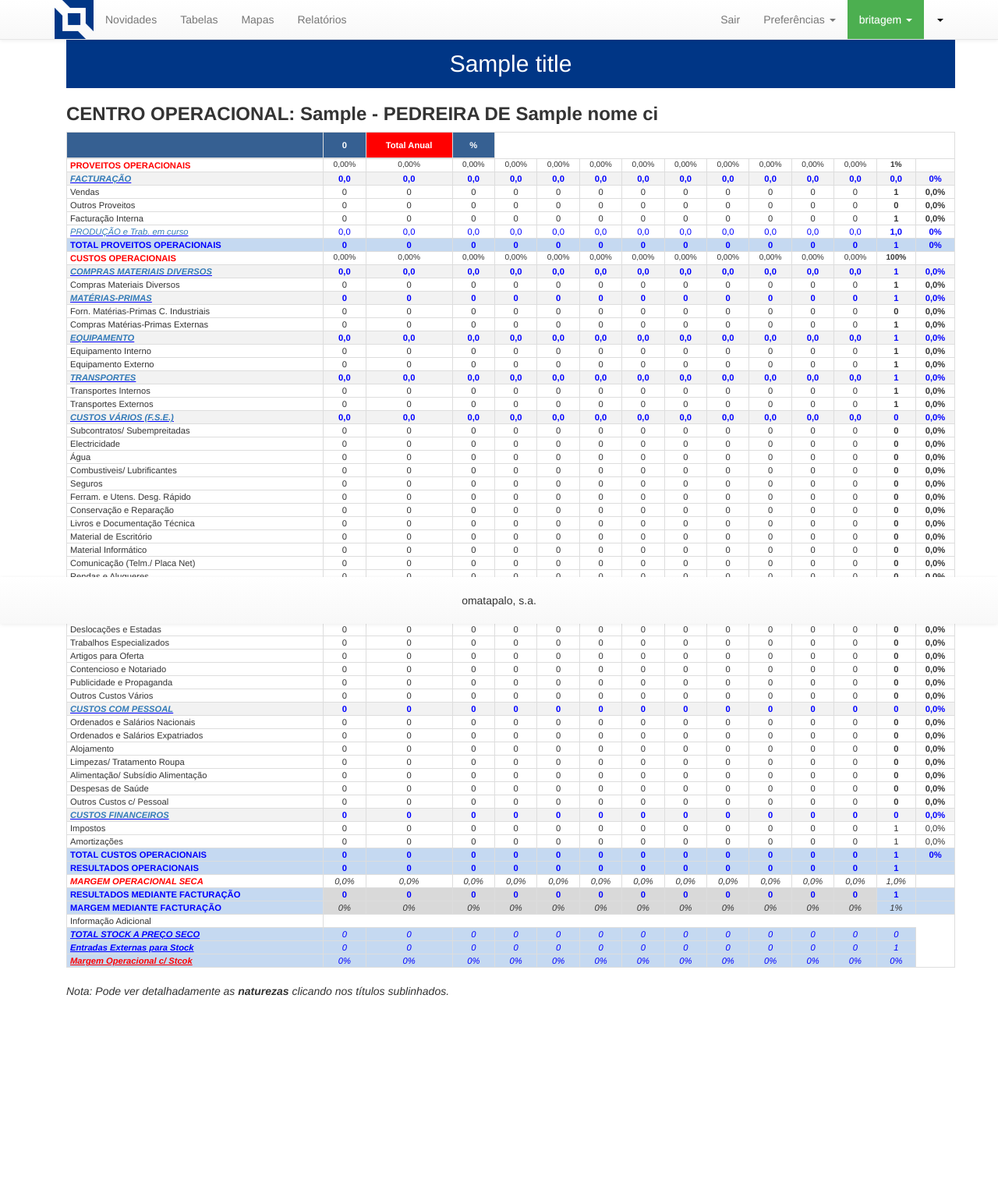
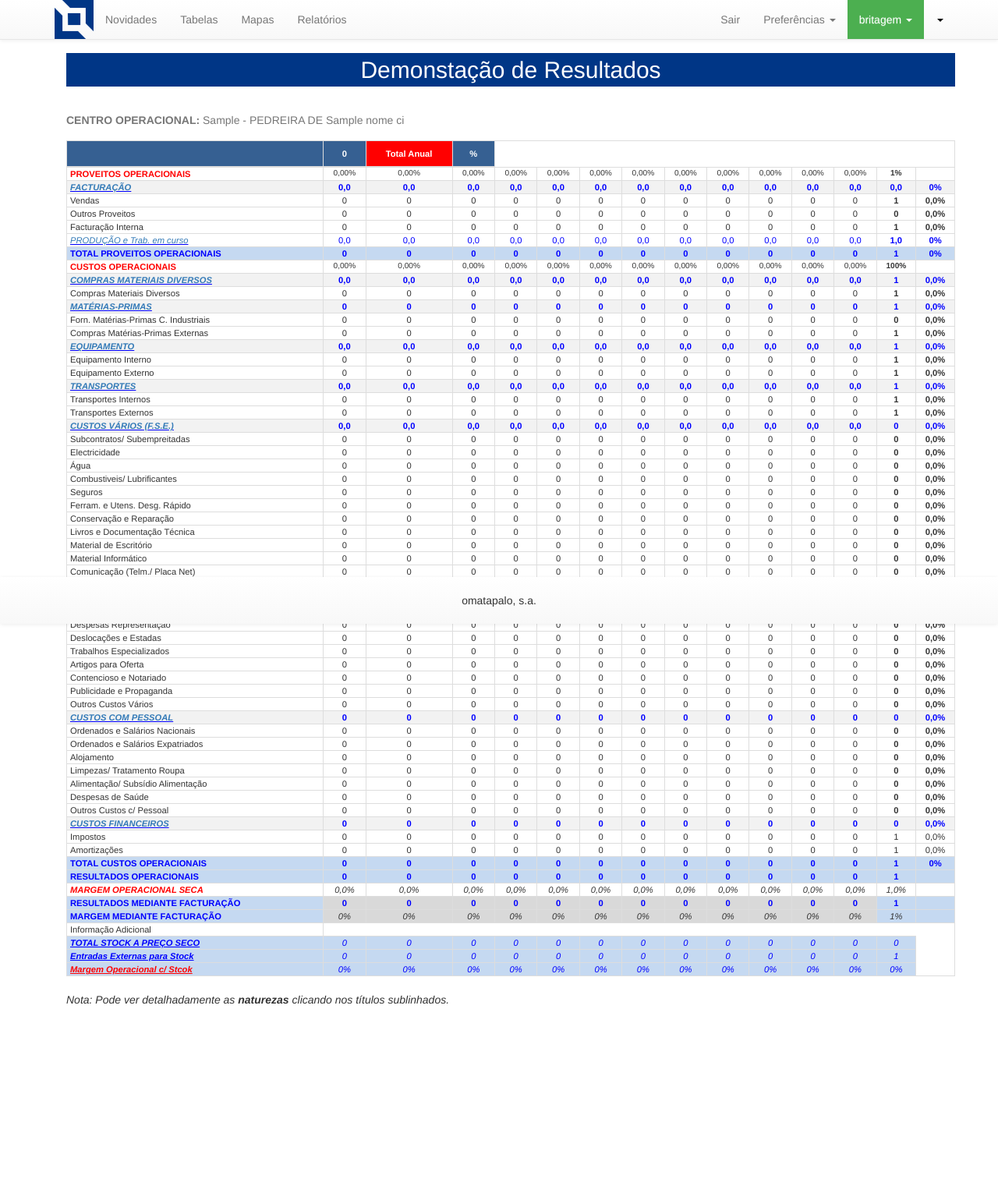
Before and after one commit to luis-alves/omatapalo, a PHP site: template templates/relatorios/dresultados/relatorio.twig in a window 1280 px wide. Shown: the top 1521 px of the page at 78% size. Before the commit the page ends 1277 px from the top, so only its background shows below. Run offline with PHP 8.4, Linux system fonts and the light colour scheme; the template is opened without the code that fills it: most values are stand-ins (such as "Sample title", 1, 10 or a date in 2020); some libraries are stand-ins or nearby versions.

Commit message:
Alterar cabeçalho

```diff
--- a/templates/relatorios/dresultados/relatorio.twig
+++ b/templates/relatorios/dresultados/relatorio.twig
@@ -3,19 +3,18 @@
 {% block content %}
 
     <div class="container">
-        <div class="dr_colorir">
-            <h2 class="dr_titulo">{{title}}</h2>
-        </div>
-        <h3 dr_subtitulo>
-            <strong>CENTRO OPERACIONAL:
-                {{ codigoCI }}
-                - PEDREIRA DE
-                {{ nomeCI }}</strong>
-        </h3>
-    </div>
-
-    <div class="container">
         <table class="table table-bordered table-hover sticky-header dr_tabela" cellpadding="0" cellspacing="0" id="myTable">
+            <caption>
+                <div class="dr_titulo">
+                    <h2 class="dr_colorir">Demonstação de Resultados</h2>
+                </div><br>
+                <h5 dr_subtitulo>
+                    <strong>CENTRO OPERACIONAL:</strong>
+                    {{ codigoCI }}
+                    - PEDREIRA DE
+                    {{ nomeCI }}
+                </h3>
+            </caption>
             <thead>
                 <tr class="dr_thtr">
                     <th></th>
```
